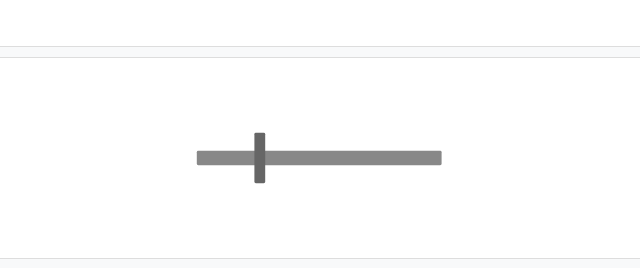
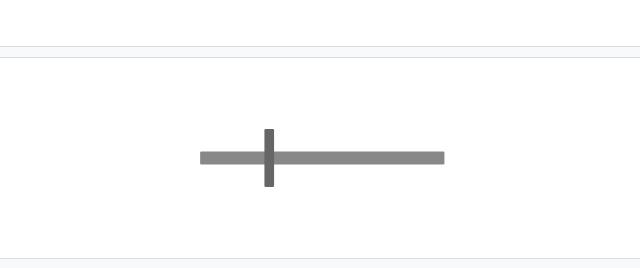
Before and after one commit to monterto/barbellalculator, a plain HTML site: page index.html in a window 1280 px wide. Shown: the top 268 px of the page, 292-932 px from the left. Drawn offline with Linux system fonts and the light colour scheme.

Commit message:
Update index.html

```diff
--- a/index.html
+++ b/index.html
@@ -8,18 +8,17 @@
     <link rel="manifest" href="manifest.json">
     <meta name="theme-color" content="#1a73e8">
 </head>
-<body>
-    <header>
+<body class="dark"> <header>
         <div class="logo">Barbell<span>Calculator</span></div>
         <button id="settings-btn" class="icon-btn">⚙️</button>
     </header>
 
     <main>
         <div class="viz-card">
-            <svg id="barbell-viz" viewBox="0 0 500 250" xmlns="http://www.w3.org/2000/svg">
+            <svg id="barbell-viz" viewBox="0 0 500 280" xmlns="http://www.w3.org/2000/svg">
                 <g id="bar-static-parts">
-                    <rect x="40" y="115" width="340" height="20" rx="2" fill="#888" />
-                    <rect id="collar-left" x="120" y="90" width="15" height="70" rx="2" fill="#666" />
+                    <rect x="20" y="130" width="380" height="20" rx="2" fill="#888" />
+                    <rect id="collar-left" x="120" y="95" width="15" height="90" rx="2" fill="#666" />
                 </g>
                 <g id="plate-group"></g>
             </svg>
@@ -76,7 +75,7 @@
                 <label>Inventory (Per Side)</label>
                 <div id="inventory-list" class="inventory-grid"></div>
             </div>
-            <button id="theme-toggle" class="full-btn">Toggle Dark Mode</button>
+            <button id="theme-toggle" class="full-btn">Toggle Theme</button>
         </div>
     </div>
     <script src="app.js"></script>
```
